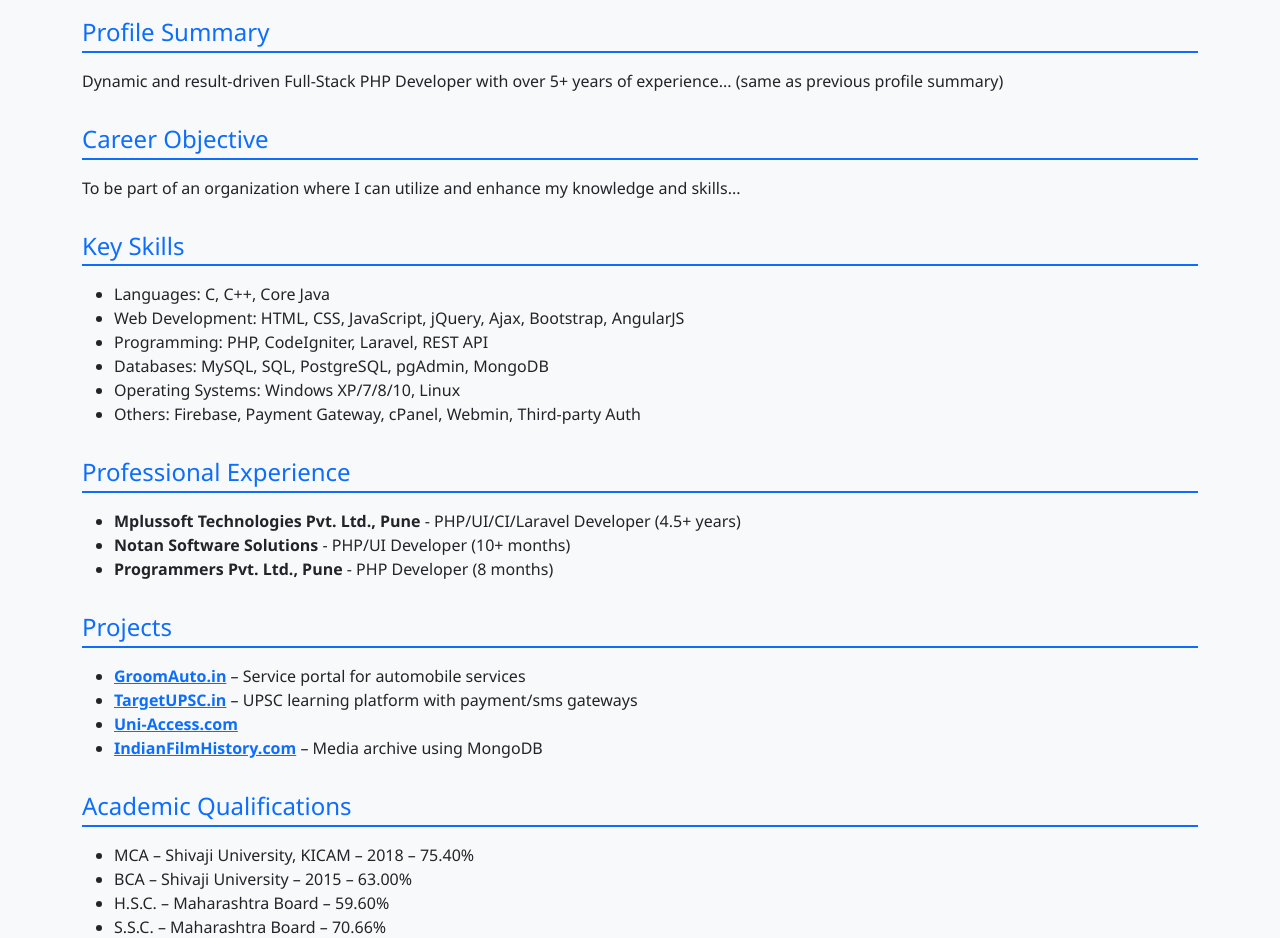
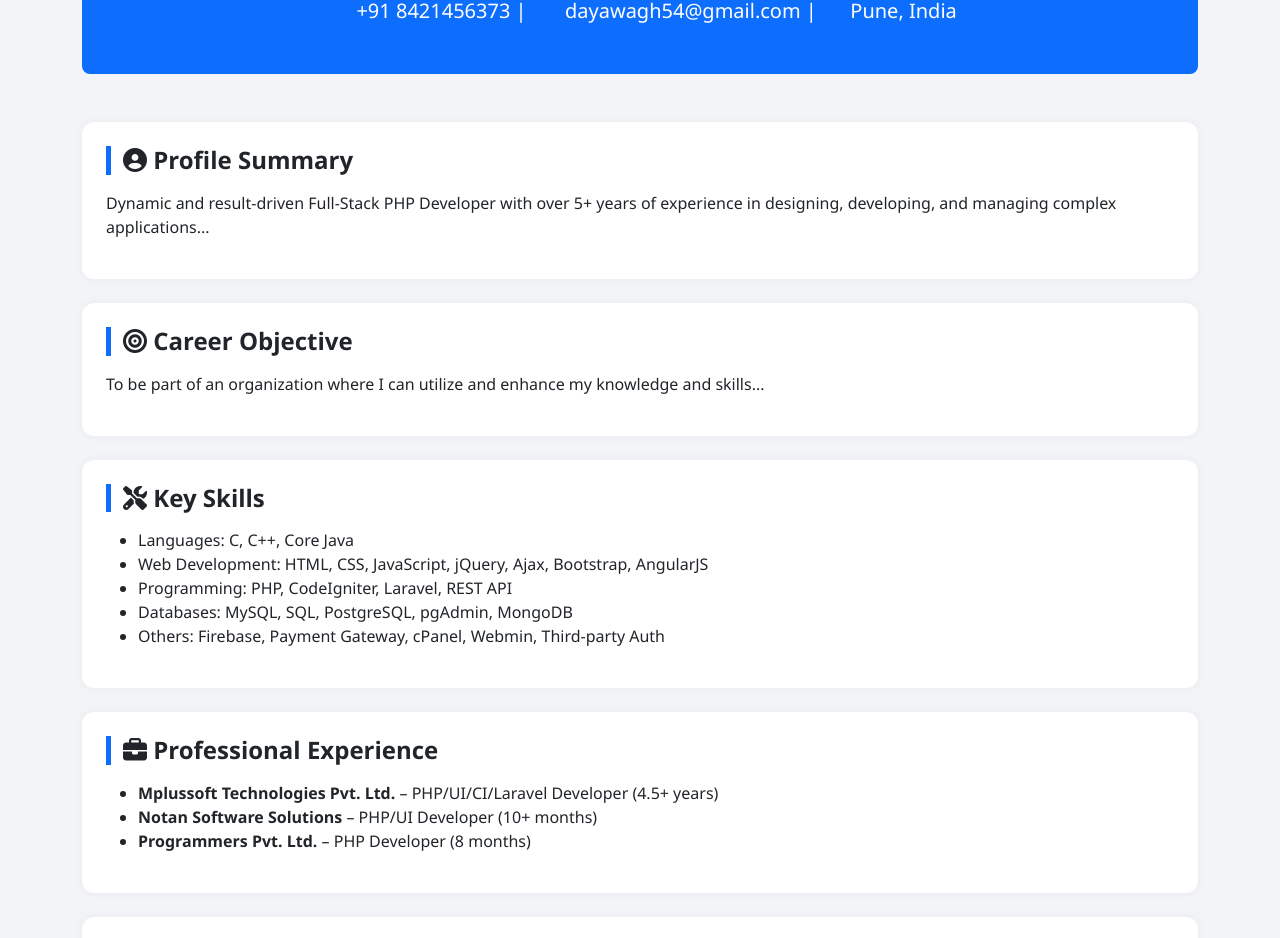
Before and after one commit to dayawagh/daya-profile.github.io, a plain HTML site: page index.html in a window 1280 px wide. Shown: the part 140-1078 px from the top of the page. Drawn offline with nearby package versions, Linux system fonts and the light colour scheme.

Commit message:
Update index.html
Design change

```diff
--- a/index.html
+++ b/index.html
@@ -5,72 +5,90 @@
   <meta name="viewport" content="width=device-width, initial-scale=1.0" />
   <title>Dayanand Wagh - Resume</title>
   <link href="https://cdn.jsdelivr.net/npm/bootstrap@5.3.3/dist/css/bootstrap.min.css" rel="stylesheet">
+  <link href="https://cdnjs.cloudflare.com/ajax/libs/font-awesome/6.5.0/css/all.min.css" rel="stylesheet" />
   <style>
     body {
-      background-color: #f8f9fa;
-      font-family: 'Segoe UI', Tahoma, Geneva, Verdana, sans-serif;
+      background-color: #f2f4f8;
+      font-family: 'Segoe UI', sans-serif;
+    }
+    .resume-header {
+      background-color: #0d6efd;
+      color: white;
+      padding: 2rem;
+      border-radius: 0.5rem;
+    }
+    .section-card {
+      background: white;
+      padding: 1.5rem;
+      border-radius: 0.75rem;
+      box-shadow: 0 0 10px rgba(0,0,0,0.05);
+      margin-bottom: 1.5rem;
     }
     .section-title {
+      border-left: 5px solid #0d6efd;
+      padding-left: 0.75rem;
+      margin-bottom: 1rem;
+      font-weight: 600;
+    }
+    .contact-info i {
       color: #0d6efd;
-      border-bottom: 2px solid #0d6efd;
-      margin-bottom: 1rem;
-      padding-bottom: .25rem;
-    }
-    .resume-section {
-      margin-bottom: 2rem;
+      margin-right: 0.5rem;
     }
   </style>
 </head>
 <body>
-  <div class="container py-5">
-    <div class="text-center mb-4">
+  <div class="container my-5">
+    <div class="resume-header text-center mb-5">
       <h1>Dayanand Wagh</h1>
-      <p class="lead">📞 +91 8421456373 | 📧 dayawagh54@gmail.com | 📍 Pune, India</p>
+      <p class="lead contact-info">
+        <i class="fas fa-phone"></i> +91 8421456373 |
+        <i class="fas fa-envelope"></i> dayawagh54@gmail.com |
+        <i class="fas fa-map-marker-alt"></i> Pune, India
+      </p>
     </div>
 
-    <div class="resume-section">
-      <h4 class="section-title">Profile Summary</h4>
-      <p>Dynamic and result-driven Full-Stack PHP Developer with over 5+ years of experience... (same as previous profile summary)</p>
+    <div class="section-card">
+      <h4 class="section-title"><i class="fas fa-user-circle"></i> Profile Summary</h4>
+      <p>Dynamic and result-driven Full-Stack PHP Developer with over 5+ years of experience in designing, developing, and managing complex applications...</p>
     </div>
 
-    <div class="resume-section">
-      <h4 class="section-title">Career Objective</h4>
+    <div class="section-card">
+      <h4 class="section-title"><i class="fas fa-bullseye"></i> Career Objective</h4>
       <p>To be part of an organization where I can utilize and enhance my knowledge and skills...</p>
     </div>
 
-    <div class="resume-section">
-      <h4 class="section-title">Key Skills</h4>
+    <div class="section-card">
+      <h4 class="section-title"><i class="fas fa-tools"></i> Key Skills</h4>
       <ul>
         <li>Languages: C, C++, Core Java</li>
         <li>Web Development: HTML, CSS, JavaScript, jQuery, Ajax, Bootstrap, AngularJS</li>
         <li>Programming: PHP, CodeIgniter, Laravel, REST API</li>
         <li>Databases: MySQL, SQL, PostgreSQL, pgAdmin, MongoDB</li>
-        <li>Operating Systems: Windows XP/7/8/10, Linux</li>
         <li>Others: Firebase, Payment Gateway, cPanel, Webmin, Third-party Auth</li>
       </ul>
     </div>
 
-    <div class="resume-section">
-      <h4 class="section-title">Professional Experience</h4>
+    <div class="section-card">
+      <h4 class="section-title"><i class="fas fa-briefcase"></i> Professional Experience</h4>
       <ul>
-        <li><strong>Mplussoft Technologies Pvt. Ltd., Pune</strong> - PHP/UI/CI/Laravel Developer (4.5+ years)</li>
-        <li><strong>Notan Software Solutions</strong> - PHP/UI Developer (10+ months)</li>
-        <li><strong>Programmers Pvt. Ltd., Pune</strong> - PHP Developer (8 months)</li>
+        <li><strong>Mplussoft Technologies Pvt. Ltd.</strong> – PHP/UI/CI/Laravel Developer (4.5+ years)</li>
+        <li><strong>Notan Software Solutions</strong> – PHP/UI Developer (10+ months)</li>
+        <li><strong>Programmers Pvt. Ltd.</strong> – PHP Developer (8 months)</li>
       </ul>
     </div>
 
-    <div class="resume-section">
-      <h4 class="section-title">Projects</h4>
+    <div class="section-card">
+      <h4 class="section-title"><i class="fas fa-project-diagram"></i> Projects</h4>
       <ul>
-        <li><strong><a href="https://www.groomauto.in/">GroomAuto.in</a></strong> – Service portal for automobile services</li>
-        <li><strong><a href="https://www.targetupsc.in/">TargetUPSC.in</a></strong> – UPSC learning platform with payment/sms gateways</li>
-        <li><strong><a href="https://uni-access.com/">Uni-Access.com</a></strong></li>
-        <li><strong><a href="https://www.indianfilmhistory.com/">IndianFilmHistory.com</a></strong> – Media archive using MongoDB</li>
+        <li><a href="https://www.groomauto.in/" target="_blank"><strong>GroomAuto.in</strong></a> – Automobile service portal</li>
+        <li><a href="https://www.targetupsc.in/" target="_blank"><strong>TargetUPSC.in</strong></a> – Learning platform with payment/sms gateway</li>
+        <li><a href="https://uni-access.com/" target="_blank"><strong>Uni-Access.com</strong></a></li>
+        <li><a href="https://www.indianfilmhistory.com/" target="_blank"><strong>IndianFilmHistory.com</strong></a> – Media archive using MongoDB</li>
       </ul>
     </div>
 
-    <div class="resume-section">
-      <h4 class="section-title">Academic Qualifications</h4>
+    <div class="section-card">
+      <h4 class="section-title"><i class="fas fa-graduation-cap"></i> Academic Qualifications</h4>
       <ul>
         <li>MCA – Shivaji University, KICAM – 2018 – 75.40%</li>
         <li>BCA – Shivaji University – 2015 – 63.00%</li>
@@ -79,8 +97,10 @@
       </ul>
     </div>
 
-    <div class="resume-section">
-      <h4 class="section-title">Personal Skills</h4>
+    <div class="row">
+      <div class="col-md-6">
+        <div class="section-card">
+          <h4 class="section-title"><i class="fas fa-user-check"></i> Personal Skills</h4>
           <ul>
             <li>Positive Attitude</li>
             <li>Punctual and Dedicated</li>
@@ -88,18 +108,21 @@
             <li>Quick Learner</li>
           </ul>
         </div>
-
-    <div class="resume-section">
-      <h4 class="section-title">Strengths</h4>
+      </div>
+      <div class="col-md-6">
+        <div class="section-card">
+          <h4 class="section-title"><i class="fas fa-fire"></i> Strengths</h4>
           <ul>
             <li>Passionate about learning new technologies</li>
             <li>Strong problem-solving skills</li>
             <li>Hands-on experience with live projects</li>
           </ul>
         </div>
+      </div>
+    </div>
 
-    <div class="resume-section">
-      <h4 class="section-title">Personal Details</h4>
+    <div class="section-card">
+      <h4 class="section-title"><i class="fas fa-info-circle"></i> Personal Details</h4>
       <ul>
         <li>Date of Birth: July 26, 1992</li>
         <li>Gender: Male</li>
@@ -108,8 +131,8 @@
       </ul>
     </div>
 
-    <div class="resume-section">
-      <h4 class="section-title">Declaration</h4>
+    <div class="section-card">
+      <h4 class="section-title"><i class="fas fa-pen"></i> Declaration</h4>
       <p>I hereby declare that the above information is true to the best of my knowledge and belief.</p>
       <p><strong>Dayanand Wagh</strong><br/>Place: Pune</p>
     </div>
```
Lines whose indentation alone changed are shown as unchanged.
